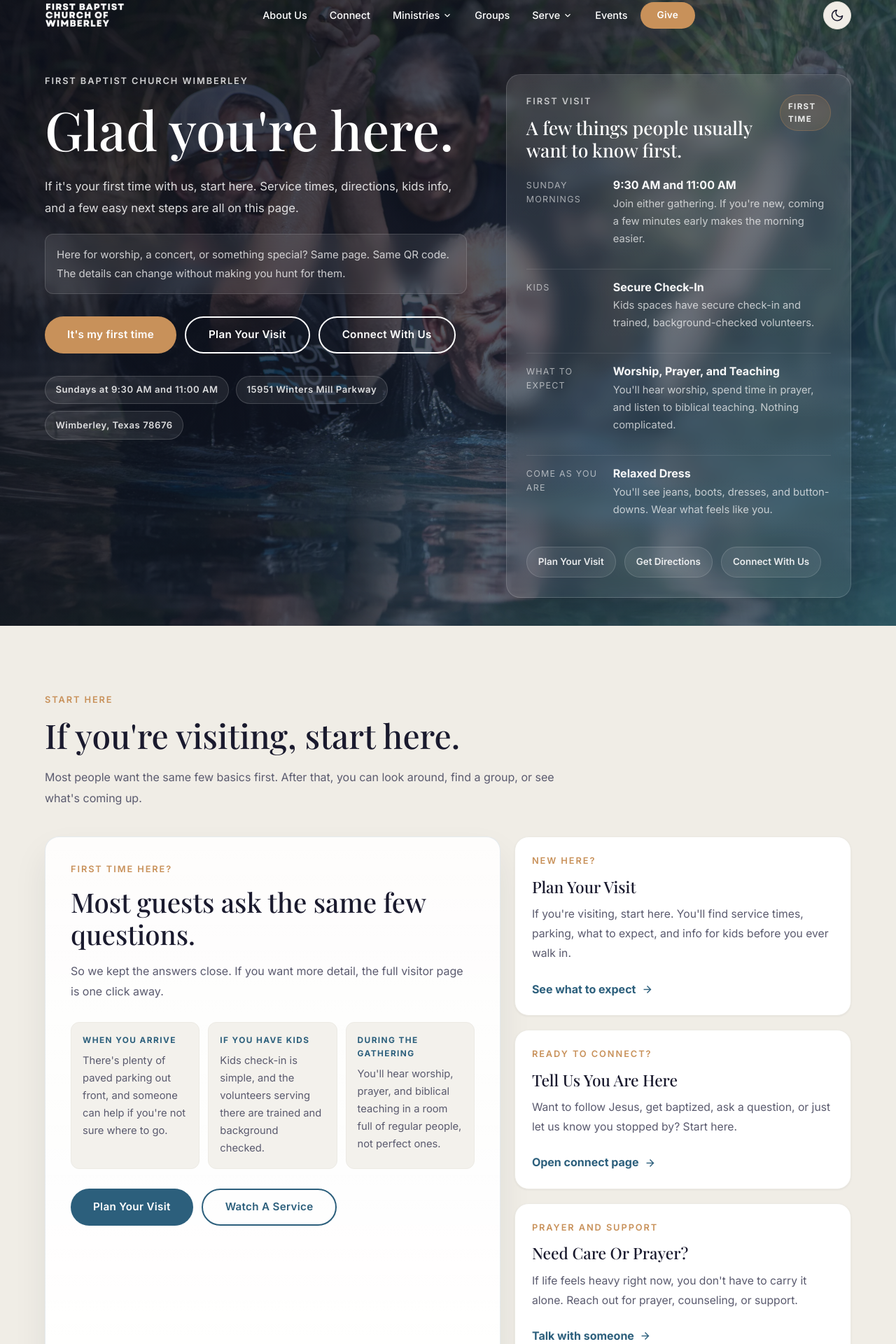
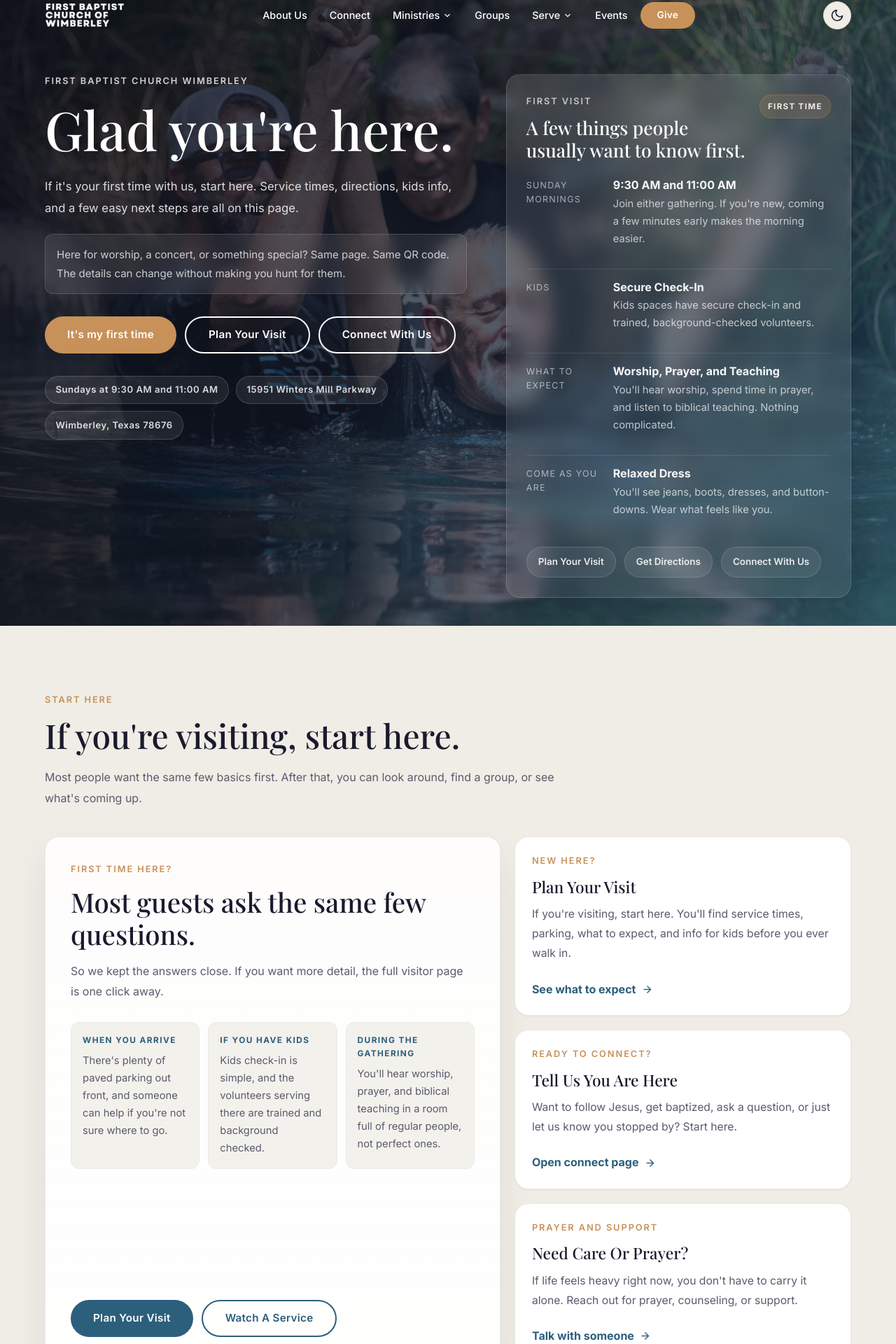
Before and after one commit to fbcwimberley/fbcwimberley, a SvelteKit app: page /chairqr in a window 1280 px wide. Shown: the part 14-1934 px from the top of the page at 70% size. Built offline with nearby package versions, Linux system fonts and the light colour scheme; no server answers.

Commit message:
Polish chair QR layout

```diff
--- a/src/routes/chairqr/+page.svelte
+++ b/src/routes/chairqr/+page.svelte
@@ -240,7 +240,7 @@
 					</div>
 				</div>
 
-				<div class="mt-7 flex flex-wrap gap-3">
+				<div class="mt-auto pt-7 flex flex-wrap gap-3">
 					<Button href="/about-us" variant="primary">
 						Plan Your Visit
 					</Button>
@@ -401,6 +401,7 @@
 		display: inline-flex;
 		align-items: center;
 		justify-content: center;
+		white-space: nowrap;
 		padding: 0.42rem 0.7rem;
 		border-radius: 999px;
 		background: rgba(200, 145, 90, 0.18);
@@ -475,6 +476,8 @@
 	}
 
 	:global(.featured-card) {
+		display: flex;
+		flex-direction: column;
 		background:
 			linear-gradient(180deg, rgba(255, 255, 255, 0.88) 0%, rgba(255, 255, 255, 0.96) 100%);
 		border: 1px solid rgba(44, 95, 124, 0.12);
```
